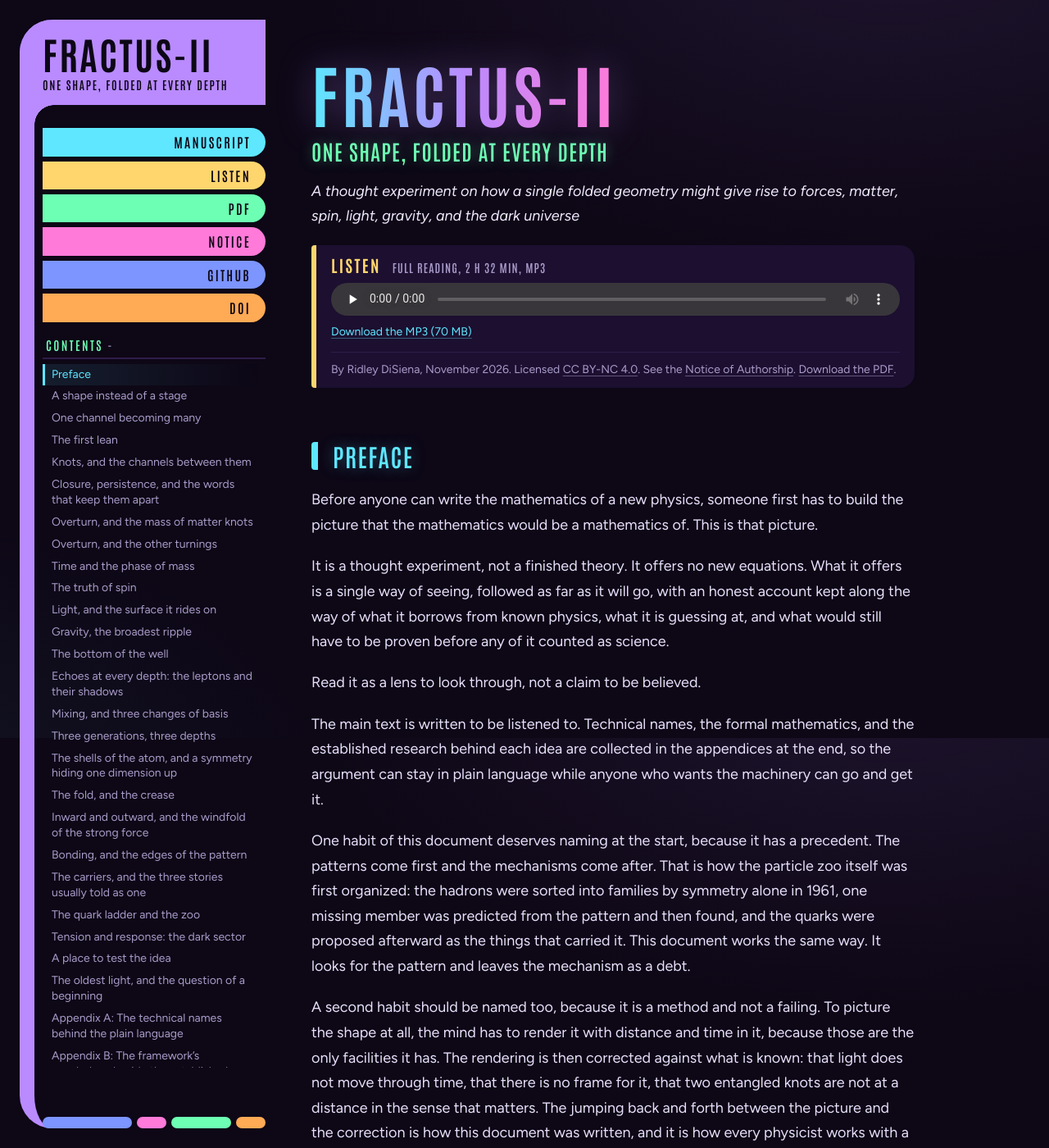
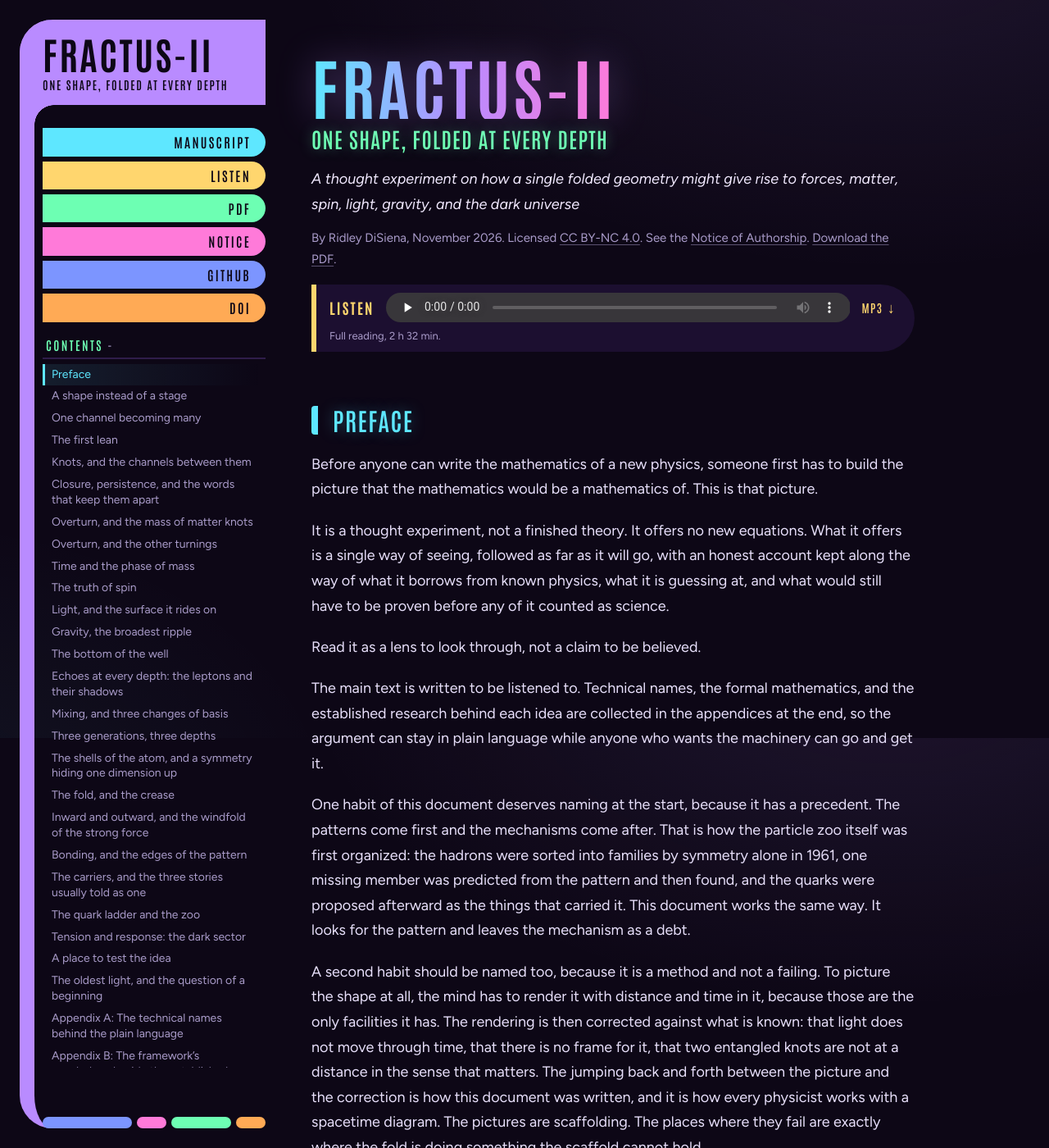
Before and after one commit to RidleyDiSiena/fractus-ii, a Jekyll site: the page built from index.html, in a window 1280 px wide and 1400 px high. Shown: the whole window at 82% size. Built offline with Jekyll 4.4.1, drawn with Linux system fonts in a browser that asks for light colours; comment, search, counter and statistics services are not loaded.

Commit message:
Title block: tighter title, byline under tagline, slim audio bar

```diff
--- a/_includes/listen.html
+++ b/_includes/listen.html
@@ -1,10 +1,12 @@
+<p class="title-by">By Ridley DiSiena, November 2026. Licensed <a href="{{ site.repo_url }}/blob/main/LICENSE">CC BY-NC 4.0</a>. See the <a href="{{ '/NOTICE.html' | relative_url }}">Notice of Authorship</a>. <a href="{{ '/fractus-ii.pdf' | relative_url }}">Download the PDF</a>.</p>
+
 <section class="listen" id="listen" aria-label="Audio version">
-  <p class="listen-head"><span class="listen-title">Listen</span> <span class="listen-meta">Full reading, 2 h 32 min, MP3</span></p>
+  <span class="listen-title">Listen</span>
   <audio id="reading" controls preload="none" src="{{ '/fractus-ii.mp3' | relative_url }}">
     Your browser cannot play this audio. <a href="{{ '/fractus-ii.mp3' | relative_url }}">Download the MP3</a>.
   </audio>
-  <p class="listen-foot"><span id="resume-note"></span><a href="{{ '/fractus-ii.mp3' | relative_url }}" download>Download the MP3 (70 MB)</a></p>
-  <p class="listen-by">By Ridley DiSiena, November 2026. Licensed <a href="{{ site.repo_url }}/blob/main/LICENSE">CC BY-NC 4.0</a>. See the <a href="{{ '/NOTICE.html' | relative_url }}">Notice of Authorship</a>. <a href="{{ '/fractus-ii.pdf' | relative_url }}">Download the PDF</a>.</p>
+  <a class="listen-dl" href="{{ '/fractus-ii.mp3' | relative_url }}" download title="Download the MP3 (70 MB)">MP3 &darr;</a>
+  <p class="listen-note">Full reading, 2 h 32 min.<span id="resume-note"></span></p>
 </section>
 <script>
   (function () {
@@ -12,7 +14,7 @@
     try { saved = parseFloat(localStorage.getItem(key)) || 0; } catch (e) {}
     function fmt(t) { var h = Math.floor(t / 3600), m = Math.floor(t % 3600 / 60), s = Math.floor(t % 60);
       return (h ? h + ':' + String(m).padStart(2, '0') : m) + ':' + String(s).padStart(2, '0'); }
-    if (saved > 30) note.textContent = 'Resumes at ' + fmt(saved) + '. ';
+    if (saved > 30) note.textContent = ' Resumes at ' + fmt(saved) + '.';
     a.addEventListener('loadedmetadata', function () { if (saved > 30 && saved < a.duration - 10) a.currentTime = saved; }, { once: true });
     var last = 0;
     a.addEventListener('timeupdate', function () {
--- a/assets/css/style.scss
+++ b/assets/css/style.scss
@@ -214,7 +214,7 @@ h1 {
   filter: drop-shadow(0 0 22px rgba(185, 139, 255, 0.35));
 }
 
-.page > h1:first-child { font-size: clamp(48px, 9vw, 84px); margin-bottom: 0.1em; }
+.page > h1:first-child { font-size: clamp(48px, 9vw, 84px); line-height: 0.95; margin-bottom: 0; }
 
 h1 + h3 {
   margin-top: 0;
@@ -307,31 +307,42 @@ img { max-width: 100%; }
   color: var(--muted);
 }
 
-/* Audio player */
+/* Title block: byline and audio player */
+
+.page > h1:first-child + h3 { margin-top: -0.05em; }
+
+.title-by {
+  margin: -0.4em 0 1.2em;
+  font-size: 15px;
+  color: var(--muted);
+}
+.title-by a { color: var(--muted); text-decoration-color: rgba(169, 155, 201, 0.5); }
+.title-by a:hover { color: var(--pink); }
 
 .listen {
-  margin: 0.4em 0 1.4em;
-  padding: 14px 18px 12px;
+  display: flex;
+  flex-wrap: wrap;
+  align-items: center;
+  gap: 6px 14px;
+  margin: 0 0 1.2em;
+  padding: 10px 16px 8px;
   border-left: 6px solid var(--yellow);
-  border-radius: 4px 18px 18px 4px;
+  border-radius: 4px 999px 999px 4px;
   background: var(--panel);
   scroll-margin-top: 24px;
 }
-.listen-head { margin: 0 0 10px; display: flex; flex-wrap: wrap; align-items: baseline; gap: 4px 14px; }
-.listen-title { font: 700 20px/1 var(--display); letter-spacing: 0.12em; text-transform: uppercase; color: var(--yellow); }
-.listen-meta { font: 600 14px/1.3 var(--display); letter-spacing: 0.08em; text-transform: uppercase; color: var(--muted); }
-.listen audio { display: block; width: 100%; height: 40px; color-scheme: dark; }
-.listen-foot { margin: 8px 0 0; font-size: 14px; color: var(--muted); }
-.listen-by {
-  margin: 12px 0 0;
-  padding-top: 10px;
-  border-top: 1px solid var(--line);
-  font-size: 14px;
-  line-height: 1.5;
-  color: var(--muted);
+.listen-title { font: 700 18px/1 var(--display); letter-spacing: 0.12em; text-transform: uppercase; color: var(--yellow); }
+.listen audio { flex: 1; min-width: 220px; height: 36px; color-scheme: dark; }
+.listen-dl {
+  font: 600 14px/1 var(--display);
+  letter-spacing: 0.1em;
+  color: var(--yellow);
+  text-decoration: none;
+  white-space: nowrap;
+  padding-right: 6px;
 }
-.listen-by a { color: var(--muted); text-decoration-color: rgba(169, 155, 201, 0.5); }
-.listen-by a:hover { color: var(--pink); }
+.listen-dl:hover { color: var(--pink); }
+.listen-note { flex-basis: 100%; margin: 0; font-size: 13px; color: var(--muted); }
 
 #comments h2 { color: var(--pink); text-shadow: 0 0 18px rgba(255, 122, 217, 0.35); }
 #comments > p { color: var(--muted); font-size: 16px; }
```
